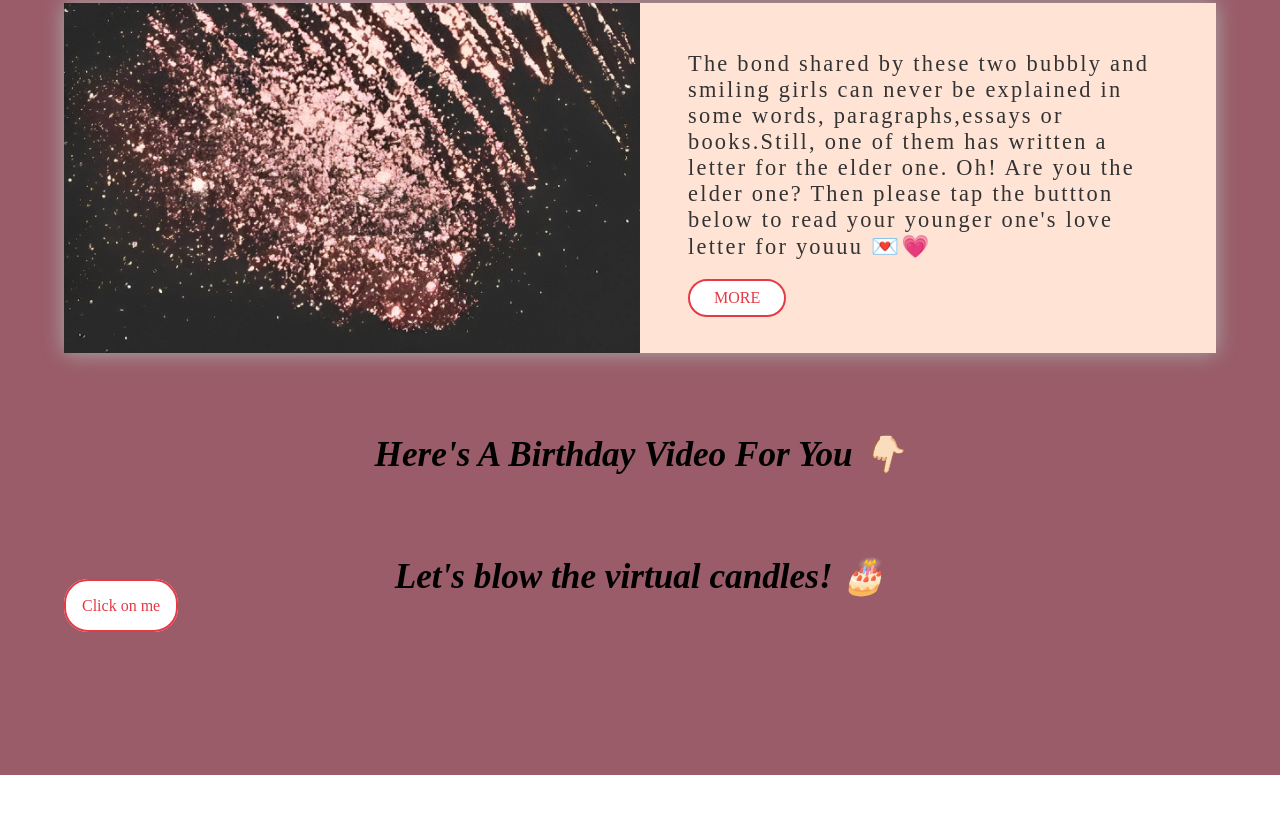
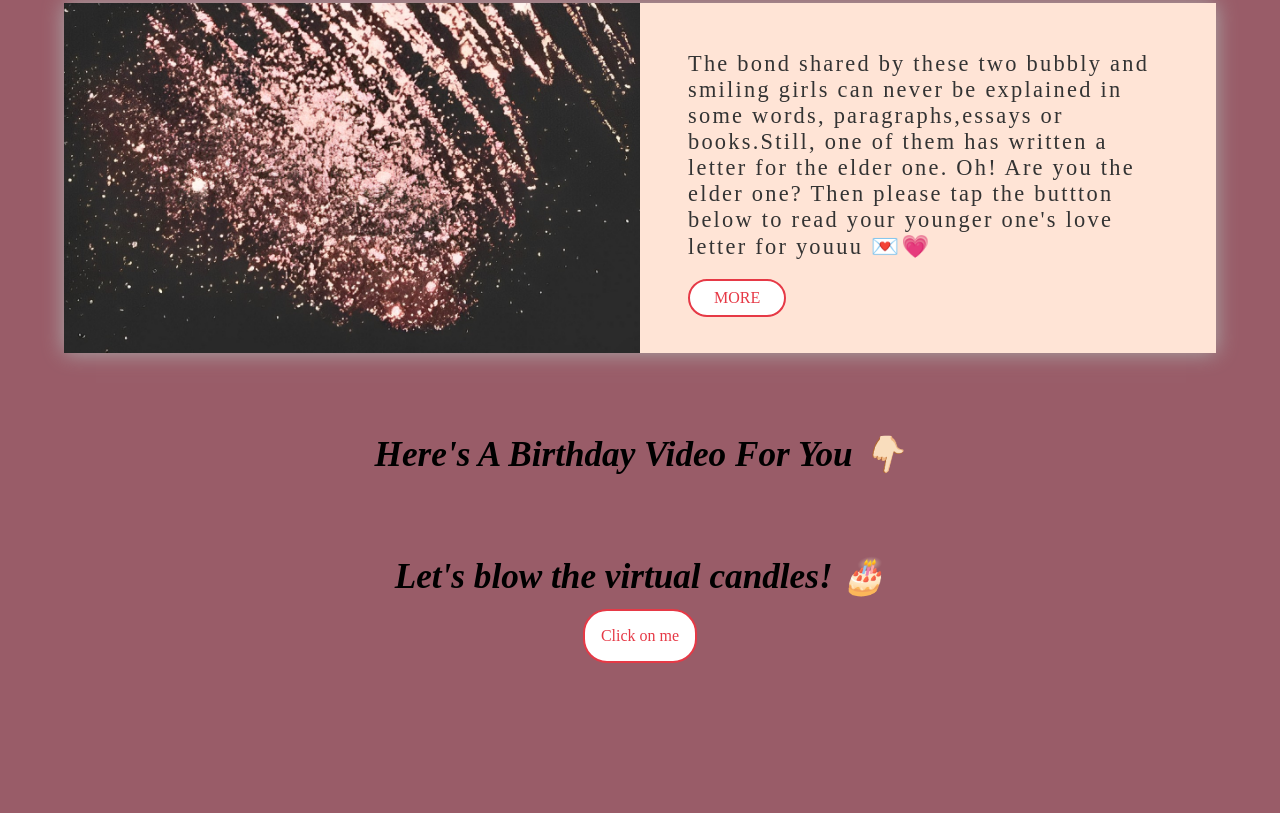
Before and after one commit to TaeMochi12/Projects, a plain HTML site: page html_css/Birthday_website/home.html in a window 1280 px wide. Shown: the part 957-1770 px from the top of the page. Before the commit the page ends 1732 px from the top, so only its background shows below. Drawn offline with Linux system fonts and the light colour scheme; files whose address does not match are found by name.

Commit message:
changes done to the click button

```diff
--- a/html_css/Birthday_website/css/header.css
+++ b/html_css/Birthday_website/css/header.css
@@ -213,8 +213,12 @@ clear: both;
 
 /* ###################Cake Button####################### */
 
+.cake-section{
+  text-align: center;
+}
+
 .cake-section a{
     padding: 1em;
-    text-align: center;
-
+    margin-top: 12px;
+    display: inline-block;
 }
--- a/html_css/Birthday_website/css/utility.css
+++ b/html_css/Birthday_website/css/utility.css
@@ -61,4 +61,5 @@
 
 .btn-secondary:hover{
     background-color: #fcf3f2;
+
 }
```
